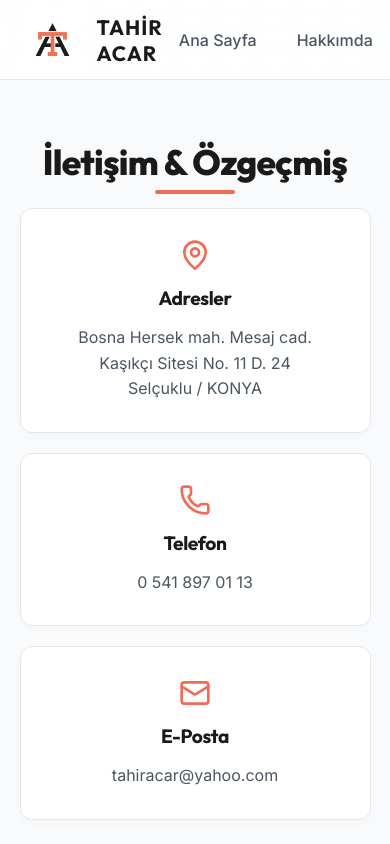
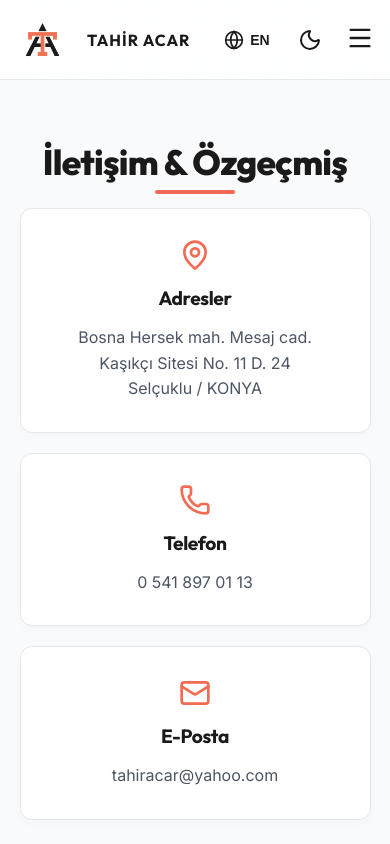
Before and after one commit to DrSaksuka/tahir-acar-portfolyo, a React (Vite) app: page /contact in a window 390 px wide. Shown: the top 844 px of the page. Built offline with nearby package versions, Linux system fonts and the light colour scheme.

Commit message:
Fix mobile navbar layout issues

```diff
--- a/src/components/Navbar.jsx
+++ b/src/components/Navbar.jsx
@@ -44,7 +44,7 @@ const Navbar = () => {
         className="navbar"
         onMouseLeave={() => setIsNavHovered(false)}
       >
-        <NavLink to="/" className="nav-brand" onClick={closeMenu}>
+        <NavLink to="/" className="nav-brand" onClick={closeMenu} style={{ whiteSpace: 'nowrap' }}>
           <motion.img
             key={theme}
             initial={{ opacity: 0.5 }}
@@ -60,7 +60,7 @@ const Navbar = () => {
               filter: theme === 'dark' ? 'invert(1) hue-rotate(185deg) brightness(1.4)' : 'none'
             }}
           />
-          <span style={{ fontSize: '1.3rem', color: 'var(--color-primary)', fontWeight: '700', letterSpacing: '1px'}}>TAHİR ACAR</span>
+          <span style={{ fontSize: 'clamp(1rem, 4vw, 1.3rem)', color: 'var(--color-primary)', fontWeight: '700', letterSpacing: '1px'}}>TAHİR ACAR</span>
         </NavLink>
 
         {/* Desktop Links & Toggles */}
@@ -71,7 +71,6 @@ const Navbar = () => {
           <ul
             className="nav-links"
             onMouseEnter={() => setIsNavHovered(true)}
-            style={{ display: 'flex', alignItems: 'center', gap: '8px', marginRight: '16px' }}
           >
             {navLinks.map((link) => (
               <li
--- a/src/index.css
+++ b/src/index.css
@@ -666,7 +666,10 @@ ul {
     grid-template-columns: 1fr !important;
   }
   .nav-links {
-    display: none;
+    display: none !important;
+  }
+  .navbar {
+    padding: 0 10px !important;
   }
   .mobile-menu-btn {
     display: flex;
```
